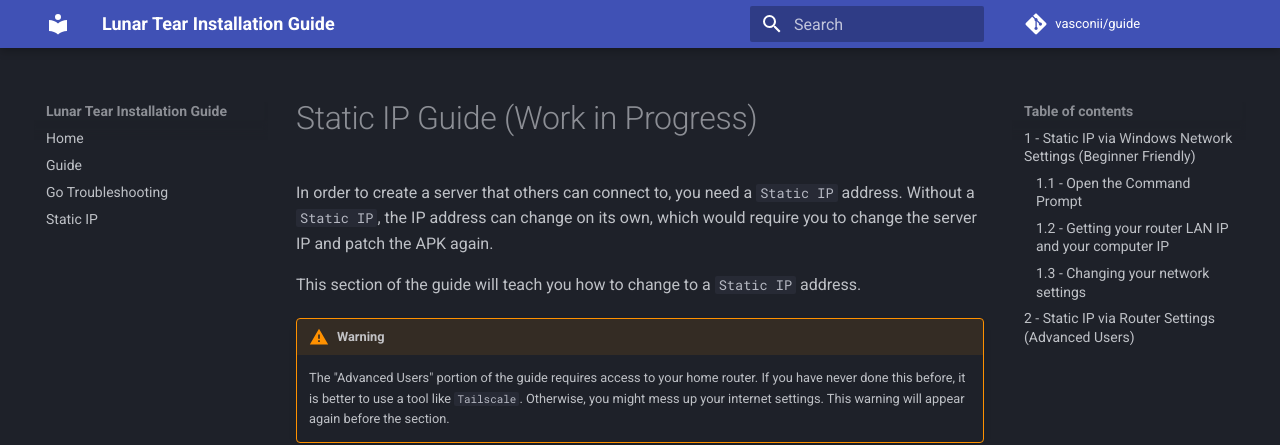
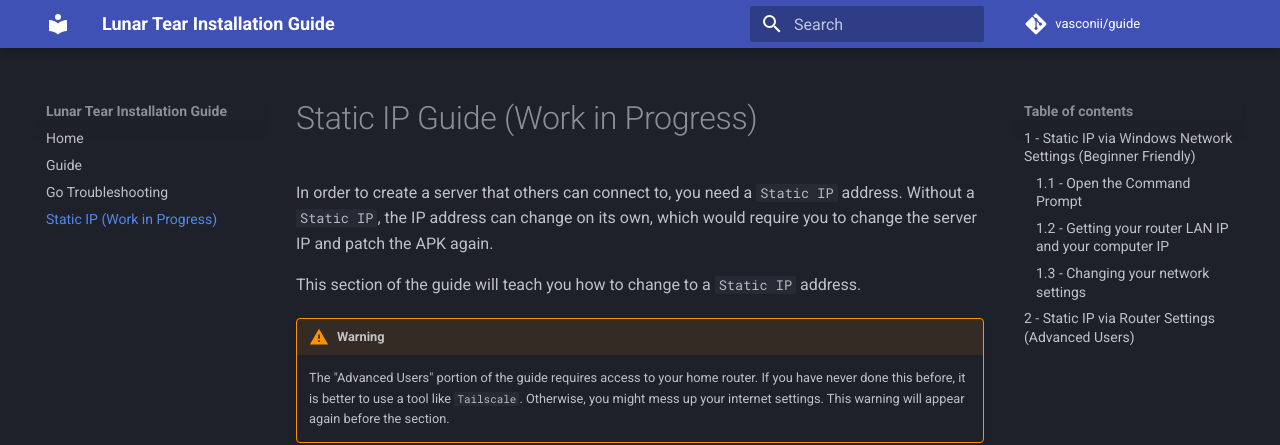
Before and after one commit to vasconii/guide, an MkDocs documentation site: the page built from docs/IP_guide.md, in a window 1280 px wide. Shown: the top 445 px of the page. Built offline with MkDocs 1.6.1 and Material for MkDocs 9.7.7, drawn with Linux system fonts in a browser that asks for light colours; comment, search, counter and statistics services are not loaded.

Commit message:
Update mkdocs.yml

```diff
--- a/mkdocs.yml
+++ b/mkdocs.yml
@@ -32,7 +32,7 @@ nav:
     - Home: index.md
     - Guide: Setup.md
     - Go Troubleshooting: Go_troubleshooting.md
-    - Static IP: IP_guide.md (Work in Progress)
+    - Static IP (Work in Progress): IP_guide.md
 
 
 
```
